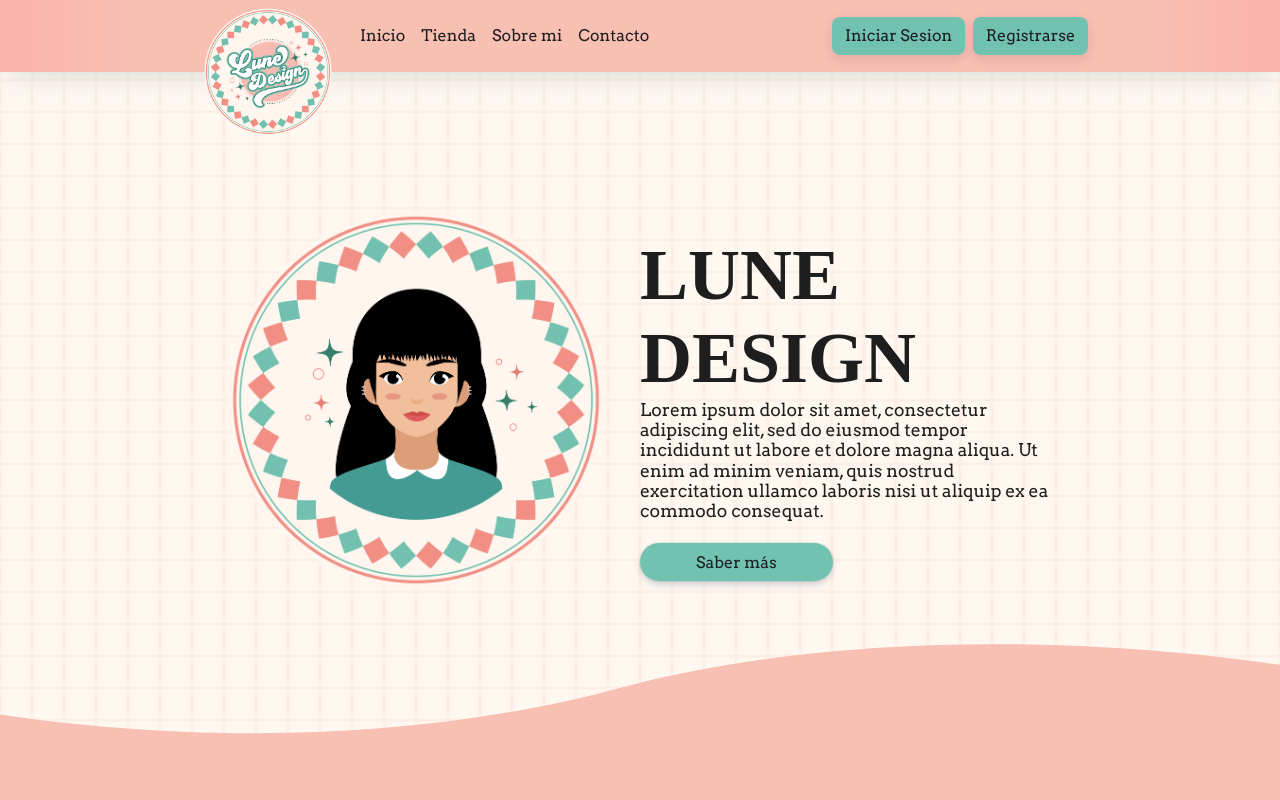
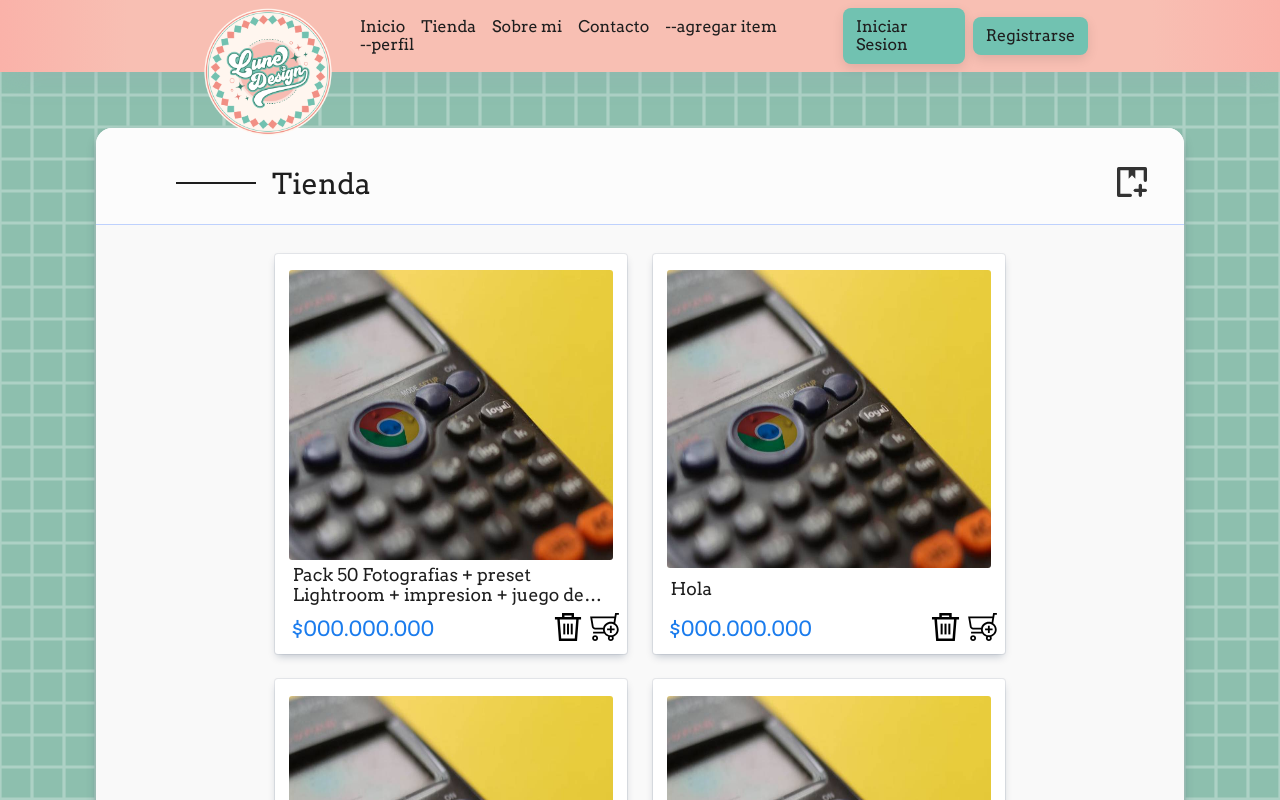
Before and after one commit to json-was/lunedesign_project, a React (Vite) app: page /tienda in a window 1280 px wide. Shown: the top 800 px of the page. Built offline with nearby package versions, Linux system fonts and the light colour scheme; a web font is replaced by a local one.

Commit message:
React router v6 instalado.

```diff
--- a/package.json
+++ b/package.json
@@ -11,6 +11,7 @@
   "dependencies": {
     "react": "^18.2.0",
     "react-dom": "^18.2.0",
+    "react-router-dom": "6",
     "styled-components": "^5.3.5",
     "swiper": "^8.4.2"
   },
--- a/src/App.jsx
+++ b/src/App.jsx
@@ -1,20 +1,13 @@
 import React from "react";
 import "./index.css";
 import { Navbar, Footer } from "@components";
-import { Inicio, Tienda, AddModifyItem, Perfil, Contacto } from "@pages";
-import { Login, Register } from "@auth/pages";
+import { AppRouter } from "./router/AppRouter";
 
 export const App = () => {
   return (
     <>
       <Navbar />
-      <Inicio />
-      {/* <Tienda /> */}
-      {/* <Contacto /> */}
-      {/* <AddModifyItem /> */}
-      {/* <Perfil /> */}
-      {/* <Login /> */}
-      {/* <Register /> */}
+      <AppRouter />
       <Footer />
     </>
   );
--- a/src/auth/pages/Login/Login.jsx
+++ b/src/auth/pages/Login/Login.jsx
@@ -43,7 +43,7 @@ export const Login = () => {
             {/* <BotonOutline>Iniciar con Google</BotonOutline> */}
             <SinCuenta>
               <Texto>¿No tienes cuenta?</Texto>
-              <NuevaCuenta>Crear cuenta</NuevaCuenta>
+              <NuevaCuenta to='/register' >Crear cuenta</NuevaCuenta>
             </SinCuenta>
           </Formulario>
         </Card>
--- a/src/auth/pages/Login/Login.style.js
+++ b/src/auth/pages/Login/Login.style.js
@@ -1,6 +1,7 @@
 import styled from "styled-components";
 import bg_pattern from "@assets/pattern.svg";
 import bg_wave from "@assets/bg_wave_sign_in_up.svg";
+import { Link } from "react-router-dom";
 
 export const Main = styled.div`
   background: fixed repeat center/2.5rem url(${bg_pattern});
@@ -170,10 +171,12 @@ export const Texto = styled.p`
   font-size: 0.9rem;
 `;
 
-export const NuevaCuenta = styled.a`
+export const NuevaCuenta = styled(Link)`
   color: #3772ff;
+  cursor: pointer;
   font-size: 0.9rem;
   margin-left: 0.3rem;
+  text-decoration: none;
 
   &:active {
     color: #94b3fc;
@@ -182,7 +185,6 @@ export const NuevaCuenta = styled.a`
   @media (hover: hover) {
     &:hover {
       color: #94b3fc;
-      cursor: pointer;
     }
   }
 `;
--- a/src/auth/pages/Register/Register.jsx
+++ b/src/auth/pages/Register/Register.jsx
@@ -92,7 +92,7 @@ export const Register = () => {
           <BottomSideCard>
             <ConCuenta>
               <Texto>¿Ya tienes cuenta?</Texto>
-              <IrACuenta>Iniciar sesión</IrACuenta>
+              <IrACuenta to='/login' >Iniciar sesión</IrACuenta>
             </ConCuenta>
           </BottomSideCard>
         </Card>
--- a/src/auth/pages/Register/Register.style.js
+++ b/src/auth/pages/Register/Register.style.js
@@ -1,6 +1,7 @@
 import styled from "styled-components";
 import bg_pattern from "@assets/pattern.svg";
 import bg_wave from "@assets/bg_wave_sign_in_up.svg";
+import { Link } from "react-router-dom";
 
 export const Main = styled.div`
   background: fixed repeat center/2.5rem url(${bg_pattern});
@@ -208,10 +209,12 @@ export const Texto = styled.p`
   font-size: 0.9rem;
 `;
 
-export const IrACuenta = styled.a`
+export const IrACuenta = styled(Link)`
   color: #3772ff;
+  cursor: pointer;
   font-size: 0.9rem;
   margin-left: 0.3rem;
+  text-decoration: none;
 
   &:active {
     color: #94b3fc;
@@ -220,7 +223,6 @@ export const IrACuenta = styled.a`
   @media (hover: hover) {
     &:hover {
       color: #94b3fc;
-      cursor: pointer;
     }
   }
 `;
--- a/src/components/Navbar/Navbar.jsx
+++ b/src/components/Navbar/Navbar.jsx
@@ -13,7 +13,7 @@ import {
 } from "./Navbar.style";
 
 const nombre = "Jason Alfaro";
-const logeado = false;
+const status = false;
 
 export const Navbar = () => {
   return (
@@ -21,21 +21,25 @@ export const Navbar = () => {
       <LeftSide>
         <Logo src={Logo_LuneDesign} />
         <LinkList>
-          <LinkItem>Inicio</LinkItem>
-          <LinkItem>Tienda</LinkItem>
-          <LinkItem>Sobre mi</LinkItem>
-          <LinkItem>Contacto</LinkItem>
+          <LinkItem to='/' >Inicio</LinkItem>
+          <LinkItem to='/tienda' >Tienda</LinkItem>
+          <LinkItem to='/' >Sobre mi</LinkItem>
+          <LinkItem to='/contacto' >Contacto</LinkItem>
+
+          <LinkItem to='/addmodifyItem' >--agregar item</LinkItem>
+          <LinkItem to='/profile' >--perfil</LinkItem>
+
         </LinkList>
       </LeftSide>
-      {logeado ? (
+      {status ? (
         <RightSide>
           <Usuario>Bienvenido, {nombre}</Usuario>
           <ExitIcon src={exit_icon} />
         </RightSide>
       ) : (
         <RightSide>
-          <Button>Iniciar Sesion</Button>
-          <Button>Registrarse</Button>
+          <Button  to='/login' >Iniciar Sesion</Button>
+          <Button to='/register' >Registrarse</Button>
         </RightSide>
       )}
     </Main>
--- a/src/components/Navbar/Navbar.style.js
+++ b/src/components/Navbar/Navbar.style.js
@@ -1,3 +1,4 @@
+import { Link } from "react-router-dom";
 import styled from "styled-components";
 
 export const Main = styled.div`
@@ -48,9 +49,11 @@ export const LinkList = styled.ul`
   flex-wrap: wrap;
 `;
 
-export const LinkItem = styled.li`
+export const LinkItem = styled(Link)`
+  cursor: pointer;
   list-style: none;
   margin-right: 1rem;
+  text-decoration: none;
 
   &:active {
     color: #6b6b6b;
@@ -59,7 +62,6 @@ export const LinkItem = styled.li`
   @media (hover: hover) {
     &:hover {
       color: #6b6b6b;
-      cursor: pointer;
     }
   }
 `;
@@ -79,19 +81,20 @@ export const Usuario = styled.p`
 `;
 
 export const ExitIcon = styled.img`
+  cursor: pointer;
   width: 2rem;
 
   @media (hover: hover) {
     &:hover {
-      cursor: pointer;
     }
   }
 `;
 
-export const Button = styled.a`
+export const Button = styled(Link)`
   background-color: #71c2b1;
   border-radius: 0.5rem;
   box-shadow: rgba(0, 0, 0, 0.1) 0px 4px 12px;
+  cursor: pointer;
   margin-left: 0.5rem;
   padding: 0.6rem 0.8rem;
   text-decoration: none;
@@ -103,7 +106,6 @@ export const Button = styled.a`
   @media (hover: hover) {
     &:hover {
       background-color: #65b1a0;
-      cursor: pointer;
     }
   }
 `;
--- a/src/main.jsx
+++ b/src/main.jsx
@@ -1,9 +1,12 @@
 import React from "react";
 import ReactDOM from "react-dom/client";
+import { BrowserRouter } from "react-router-dom";
 import App from "./App";
 
 ReactDOM.createRoot(document.getElementById("root")).render(
   <React.StrictMode>
-    <App />
+    <BrowserRouter>
+       <App />
+    </BrowserRouter>
   </React.StrictMode>
 );
--- a/src/pages/Tienda/Tienda.jsx
+++ b/src/pages/Tienda/Tienda.jsx
@@ -24,7 +24,7 @@ export const Tienda = () => {
             <Title>Tienda</Title>
           </TitleBox>
           {status ? (
-            <BtnAddItem title="Agregar nuevo producto.">
+            <BtnAddItem to='/addModifyItem' title="Agregar nuevo producto.">
               <img src={plus_add} />
             </BtnAddItem>
           ) : (
--- a/src/pages/Tienda/Tienda.style.js
+++ b/src/pages/Tienda/Tienda.style.js
@@ -1,5 +1,6 @@
 import styled from "styled-components";
 import cuadricula_green_grey from "@assets/background/cuadricula_green_grey.svg";
+import { Link } from "react-router-dom";
 
 export const Main = styled.div`
   background: fixed repeat center/2rem url(${cuadricula_green_grey});
@@ -69,7 +70,7 @@ export const SpanLine = styled.span`
   }
 `;
 
-export const BtnAddItem = styled.a`
+export const BtnAddItem = styled(Link)`
   align-items: center;
   border-radius: 10%;
   cursor: pointer;
--- /dev/null
+++ b/src/router/AppRouter.jsx
@@ -0,0 +1,45 @@
+import { Route, Routes } from "react-router-dom";
+import { Inicio, Tienda, AddModifyItem, Perfil, Contacto } from "@pages";
+import { Login, Register } from "@auth/pages";
+
+export const LogoutRouter = () => {
+  return (
+    <Routes>
+      <Route path="/" element={<Inicio />} />
+      <Route path="/tienda" element={<Tienda />} />
+      <Route path="/contacto" element={<Contacto />} />
+      <Route path="/login" element={<Login />} />
+      <Route path="/register" element={<Register />} />
+
+      <Route path="/*" element={<Inicio />} />
+    </Routes>
+  );
+};
+
+export const LoginRouter = () => {
+  return (
+    <Routes>
+      <Route path="/" element={<Inicio />} />
+      <Route path="/tienda" element={<Tienda />} />
+      <Route path="/contacto" element={<Contacto />} />
+      <Route path="/profile" element={<Perfil />} />
+      <Route path="/addModifyItem" element={<AddModifyItem />} />
+
+      <Route path="/*" element={<Inicio />} />
+    </Routes>
+  );
+};
+
+const status = true;
+
+export const AppRouter = () => {
+  return (
+    <Routes>
+      {
+        status
+          ? <Route path="/*" element={<LoginRouter />} />
+          : <Route path="/*" element={<LogoutRouter />} />
+      }
+    </Routes>
+  );
+};
```
Also changed, not shown: 1 other file (tests, documents, lock files or other folders).
